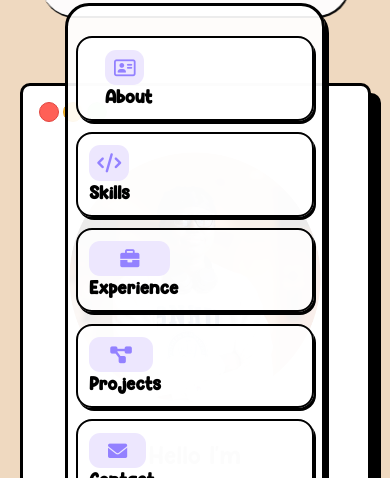
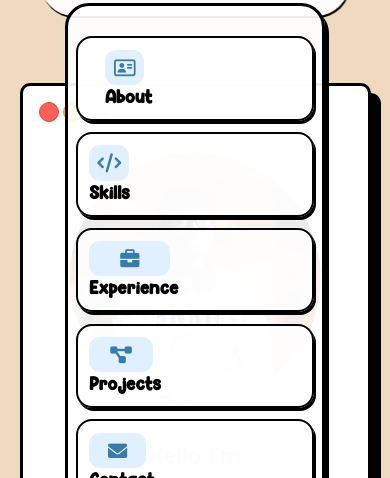
Before and after one commit to Kenyang1/portfolio, a plain HTML site: page index.html in a window 390 px wide. Both pictures are taken after a click on the picture 269 px from the left and 49 px from the top of the page. Shown: the part 67-545 px from the top of the page. Drawn offline with nearby package versions, Linux system fonts and the light colour scheme; files whose address does not match are found by name.

Commit message:
updated button color

```diff
--- a/styles.css
+++ b/styles.css
@@ -951,8 +951,8 @@ a:active {
     transition: background 0.2s;
   }
   .icon-box {
-    background: #ede7fe;
-    color: #9381ff;
+    background: #e0f0ff;
+    color: #3a7ca5;
     border-radius: 0.7rem;
     padding: 0.5rem;
     display: flex;
```
